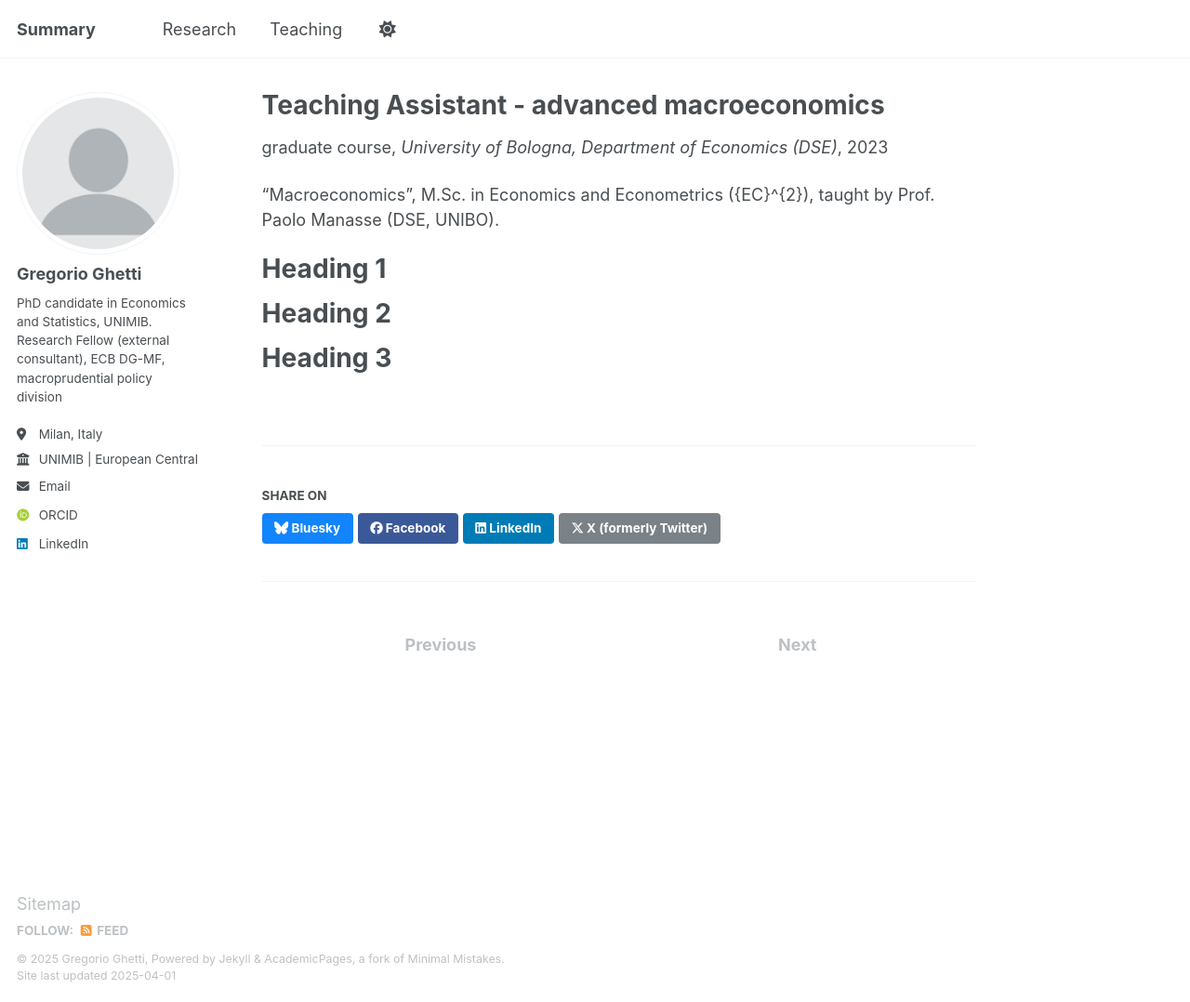
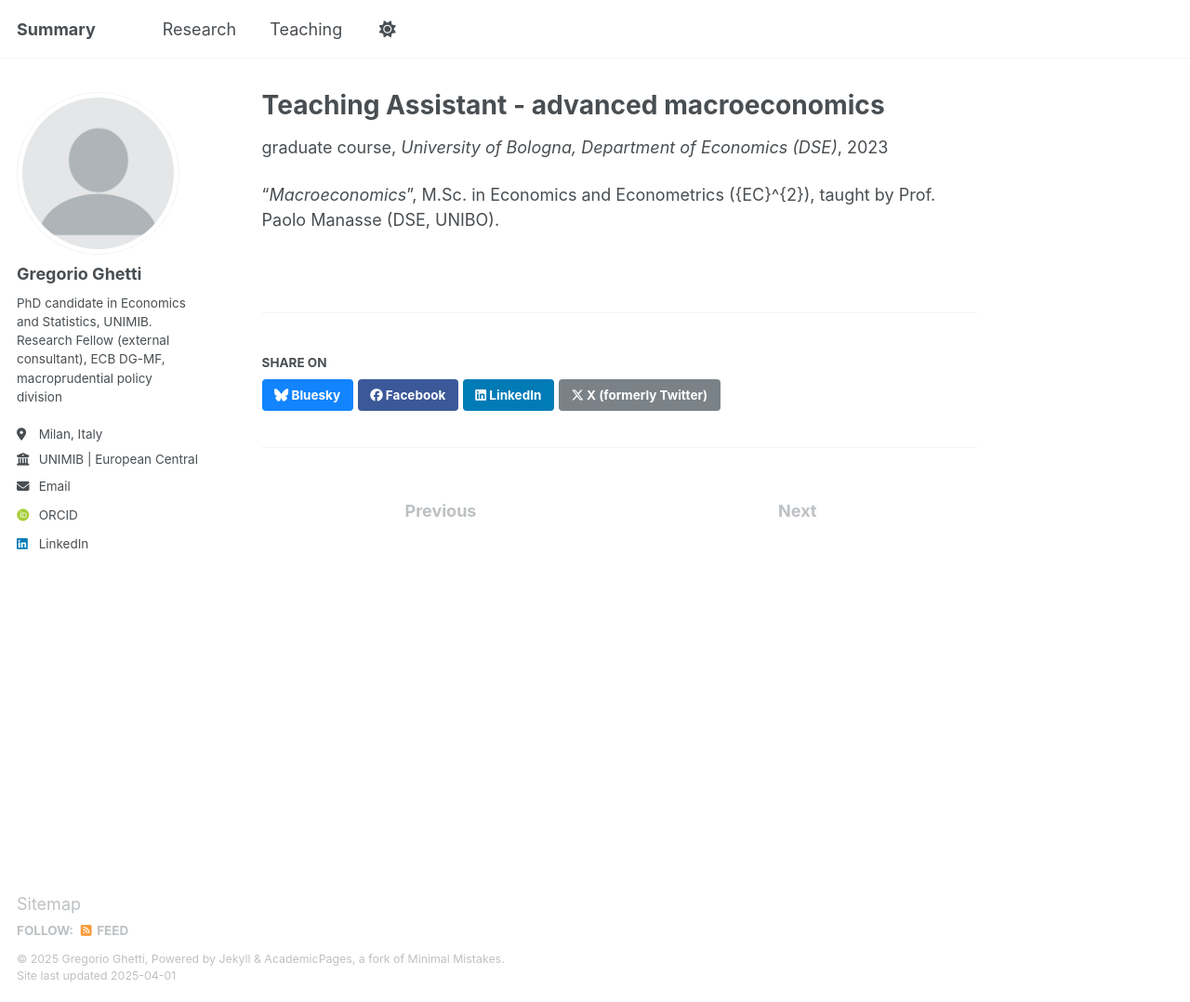
Before and after one commit to GregGh95/GregGh95.github.io, a Jekyll site: the page built from _teaching/2015-spring-teaching-2.md, in a window 1280 px wide and 1078 px high. Shown: the whole window at 93% size. Built offline with Jekyll 4.4.1, drawn with Linux system fonts in a browser that asks for light colours; some web fonts are replaced.

Commit message:
Update 2015-spring-teaching-2.md

```diff
--- a/_teaching/2015-spring-teaching-2.md
+++ b/_teaching/2015-spring-teaching-2.md
@@ -8,13 +8,4 @@ date: 2023-01-01
 location: "Bologna, Italy"
 ---
 
-"Macroeconomics", M.Sc. in Economics and Econometrics ({EC}^{2}), taught by Prof. Paolo Manasse (DSE, UNIBO).
-
-Heading 1
-======
-
-Heading 2
-======
-
-Heading 3
-======
+"*Macroeconomics*", M.Sc. in Economics and Econometrics ({EC}^{2}), taught by Prof. Paolo Manasse (DSE, UNIBO).
```
